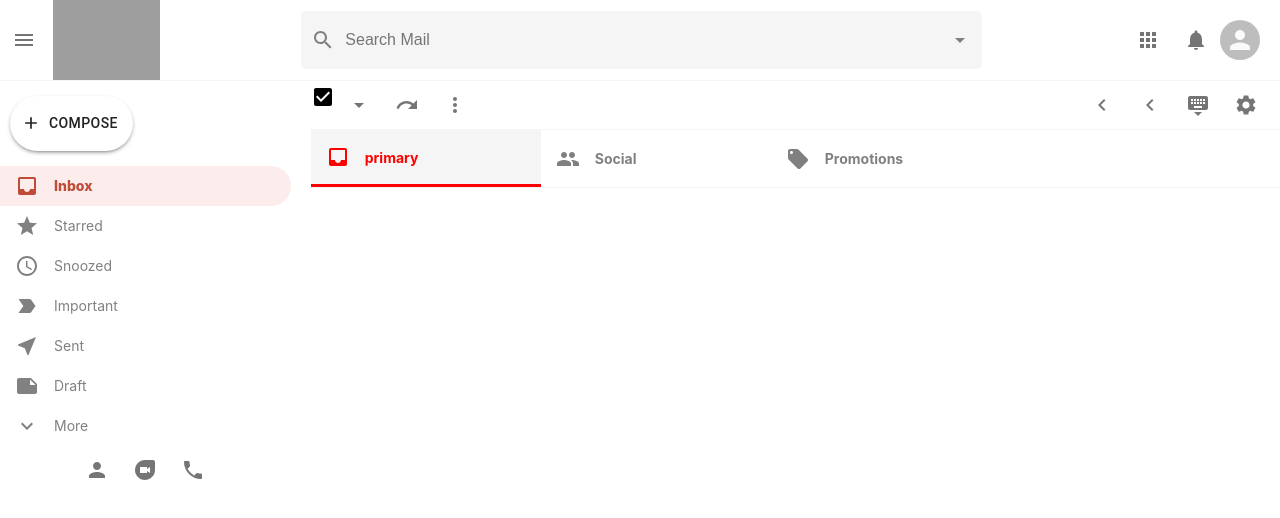
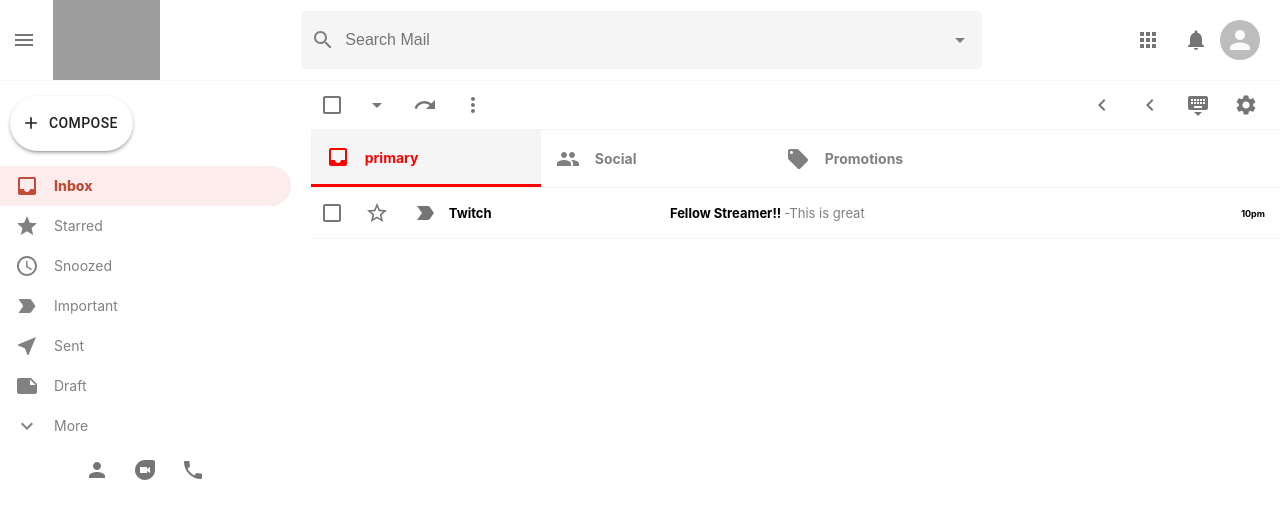
Before and after one commit to jitokj/gmail, a React (Create React App) app: page / in a window 1280 px wide. Shown: the top 518 px of the page. Built offline with nearby package versions, Linux system fonts and the light colour scheme; grey boxes are pictures that could not be loaded.

Commit message:
added emailRow

```diff
--- a/src/components/Main/EmailList/EmailList.js
+++ b/src/components/Main/EmailList/EmailList.js
@@ -1,5 +1,4 @@
-import { IconButton } from "@material-ui/core";
-import { CheckBox } from "@material-ui/icons";
+import { Checkbox, IconButton } from "@material-ui/core";
 import React from "react";
 import "./EmailList.css";
 
@@ -14,13 +13,14 @@
 import Section from "./Section/Section";
 import PeopleIcon from "@material-ui/icons/People";
 import LocalOfferIcon from "@material-ui/icons/LocalOffer";
+import EmailRow from "./EmailRow/EmailRow";
 
 const EmailList = () => {
   return (
     <div className="emailList">
       <div className="emailList__settings">
         <div className="emailList__settingsLeft">
-          <CheckBox />
+          <Checkbox />
           <IconButton>
             <ArrowDropDownIcon />
           </IconButton>
@@ -51,6 +51,14 @@
         <Section Icon={PeopleIcon} title="Social" color="#1A73E8" />
         <Section Icon={LocalOfferIcon} title="Promotions" color="green" />
       </div>
+      <div className="emaillist__list">
+        <EmailRow
+          title="Twitch"
+          subject="Fellow Streamer!!"
+          description="This is great"
+          time="10pm"
+        />
+      </div>
     </div>
   );
 };
--- /dev/null
+++ b/src/components/Main/EmailList/EmailRow/EmailRow.css
@@ -0,0 +1,49 @@
+.emailRow {
+  display: flex;
+  align-items: center;
+  height: 50px;
+  border-bottom: 1px solid whitesmoke;
+  cursor: pointer;
+  z-index: 999;
+}
+
+.emailRow:hover {
+  border-top: 1px solid whitesmoke;
+  box-shadow: 0px 4px 4px -2px rgba(0, 0, 0, 0.24);
+}
+
+.emailRow__options {
+  display: flex;
+}
+
+.emailRow__message {
+  display: flex;
+  flex: 0.8;
+  align-items: center;
+  font-size: 13px;
+}
+
+.emailRow__message > h4 {
+  width: 400px;
+  white-space: nowrap;
+  overflow: hidden;
+  text-overflow: ellipsis;
+  padding-left: 5px;
+  padding-right: 5px;
+}
+
+.emailRow__title {
+  flex: 0.3;
+  font-size: 13px;
+}
+
+.emailRow__time {
+  padding-right: 15px;
+  font-size: 9px;
+  font-weight: bold;
+}
+
+.emailRow__description {
+  font-weight: 400;
+  color: gray;
+}
--- /dev/null
+++ b/src/components/Main/EmailList/EmailRow/EmailRow.js
@@ -0,0 +1,39 @@
+import { Checkbox, IconButton } from "@material-ui/core";
+import StarBorderOutlinedIcon from "@material-ui/icons/StarBorderOutlined";
+import LabelImportantOutlinedIcon from "@material-ui/icons/LabelImportantOutlined";
+
+import React from "react";
+import "./EmailRow.css";
+import { useHistory } from "react-router-dom";
+
+const EmailRow = ({ id, title, subject, description, time }) => {
+  const history = useHistory();
+  return (
+    <div
+      onClick={() => {
+        history.push("/mail");
+      }}
+      className="emailRow"
+    >
+      <div className="emailRow__options">
+        <Checkbox />
+        <IconButton>
+          <StarBorderOutlinedIcon />
+        </IconButton>
+        <IconButton>
+          <LabelImportantOutlinedIcon />
+        </IconButton>
+      </div>
+      <h3 className="emailRow__title">{title}</h3>
+      <div className="emailRow__message">
+        <h4>
+          {subject}{" "}
+          <span className="emailRow__description">-{description}</span>{" "}
+        </h4>
+      </div>
+      <p className="emailRow__time">{time}</p>
+    </div>
+  );
+};
+
+export default EmailRow;
```
